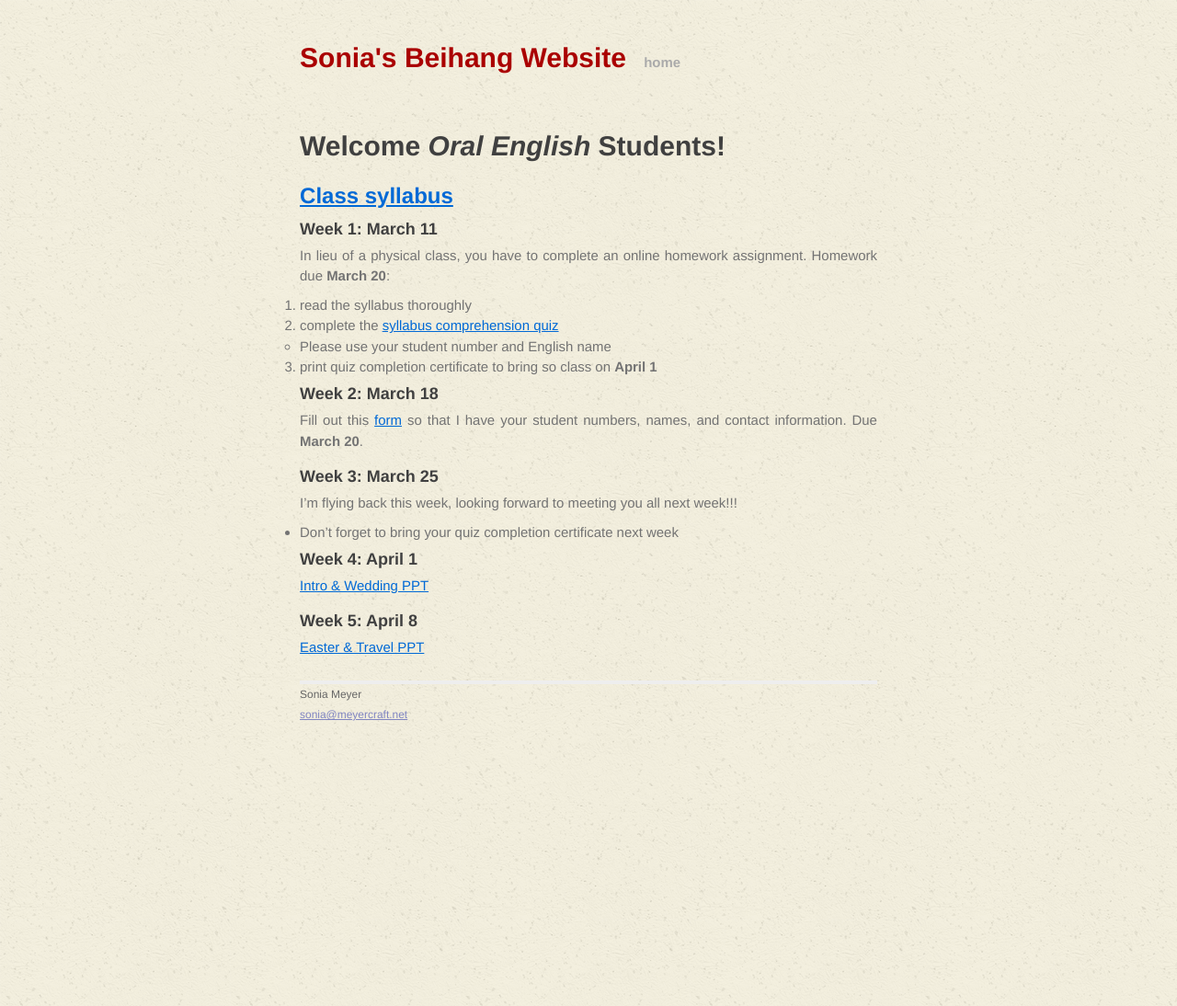
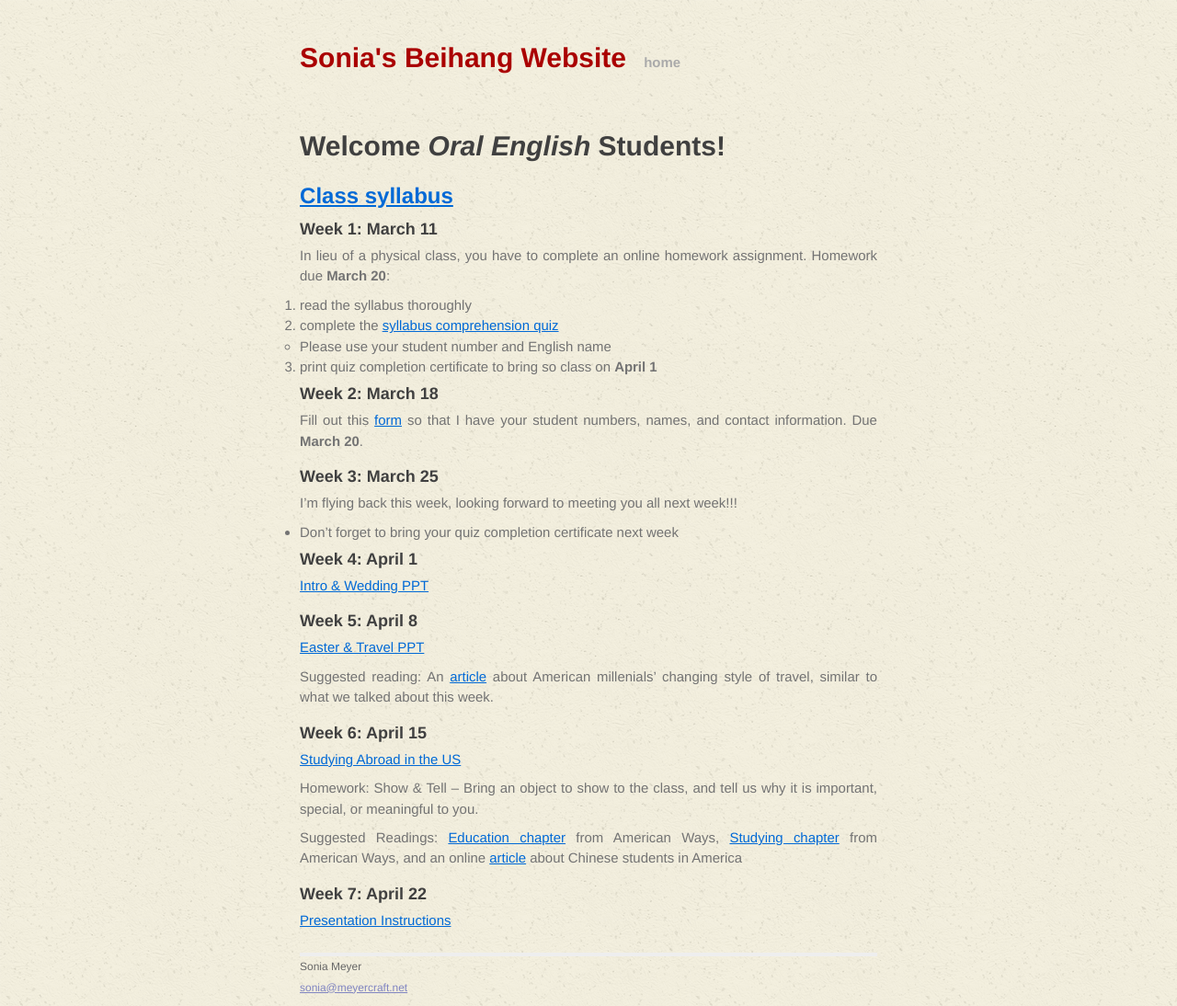
Before and after one commit to soniawmeyer/soniameyer-beihang-students-website, a Jekyll site: the page built from classes/oralenglish.md, in a window 1280 px wide. Shown: the whole page at 92% size. Built offline with Jekyll 4.4.1, drawn with Linux system fonts in a browser that asks for light colours.

```diff
--- a/classes/oralenglish.md
+++ b/classes/oralenglish.md
@@ -27,3 +27,16 @@ I'm flying back this week, looking forward to meeting you all next week!!!
 
 ###Week 5: April 8
 [Easter & Travel PPT](http://sonia-beihang-website-resources.s3.amazonaws.com/W5-OE-easter-travel.pdf)
+
+Suggested reading: An [article](http://www.theatlantic.com/international/archive/2014/06/how-millennials-are-changing-international-travel/373007/?utm_source=SFFB) about American millenials' changing style of travel, similar to what we talked about this week.
+
+###Week 6: April 15
+[Studying Abroad in the US](http://sonia-beihang-website-resources.s3.amazonaws.com/W6-College%20Life.pdf)
+
+Homework: Show & Tell -- Bring an object to show to the class, and tell us why it is important, special, or meaningful to you.
+
+
+Suggested Readings: [Education chapter](http://sonia-beihang-website-resources.s3.amazonaws.com/W6%20American%20Ways-Education.pdf) from American Ways, [Studying chapter](http://sonia-beihang-website-resources.s3.amazonaws.com/W6%20American%20Ways-Studying.pdf) from American Ways, and an online [article](https://www.insidehighered.com/news/2015/01/21/study-examines-how-overseas-chinese-students-respond-criticism-their-country) about Chinese students in America
+
+###Week 7: April 22
+[Presentation Instructions](http://sonia-beihang-website-resources.s3.amazonaws.com/Presentation%20Instructions.pdf)
```
Also changed, not shown: classes/americanculture.md (+7 -0 lines).
